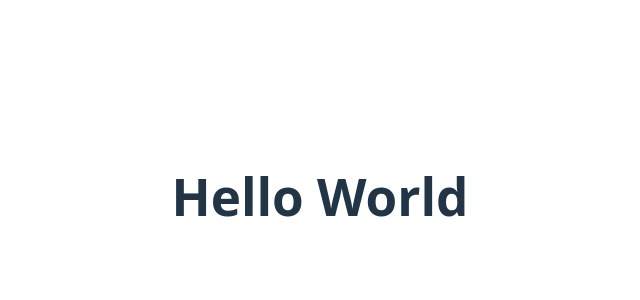
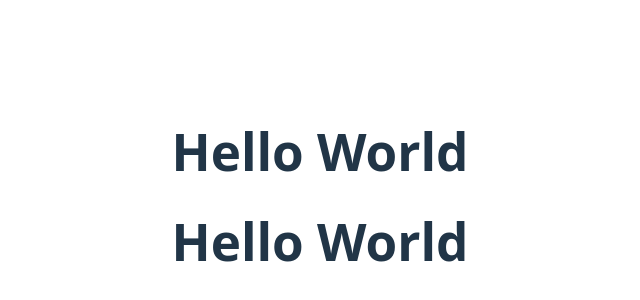
Before and after one commit to 7078-cj/react-animation-study, a React (Vite) app: page / in a window 1280 px wide. Shown: the part 204-504 px from the top of the page, without its empty margins (320-960 px from the left). Built offline with nearby package versions, Linux system fonts and the light colour scheme.

Commit message:
Position and Movement

```diff
--- a/src/App.jsx
+++ b/src/App.jsx
@@ -12,10 +12,20 @@ function App() {
   //transition is to control how it will be animated
   return (
     <>
+
+    {/* Motion Basic */}
      <motion.div
         initial={{opacity: 0}}
         animate={{opacity: 1}}
         transition={{duration: 2}}>
+        <h1>Hello World</h1>
+     </motion.div>
+
+     {/* postion and movement */}
+     <motion.div
+        initial={{opacity: 0, x: -100, y:40}}
+        animate={{opacity: 1, x:0, y:0}}
+        transition={{duration: 0.8, ease:'easeIn'}}>
         <h1>Hello World</h1>
      </motion.div>
     </>
```
